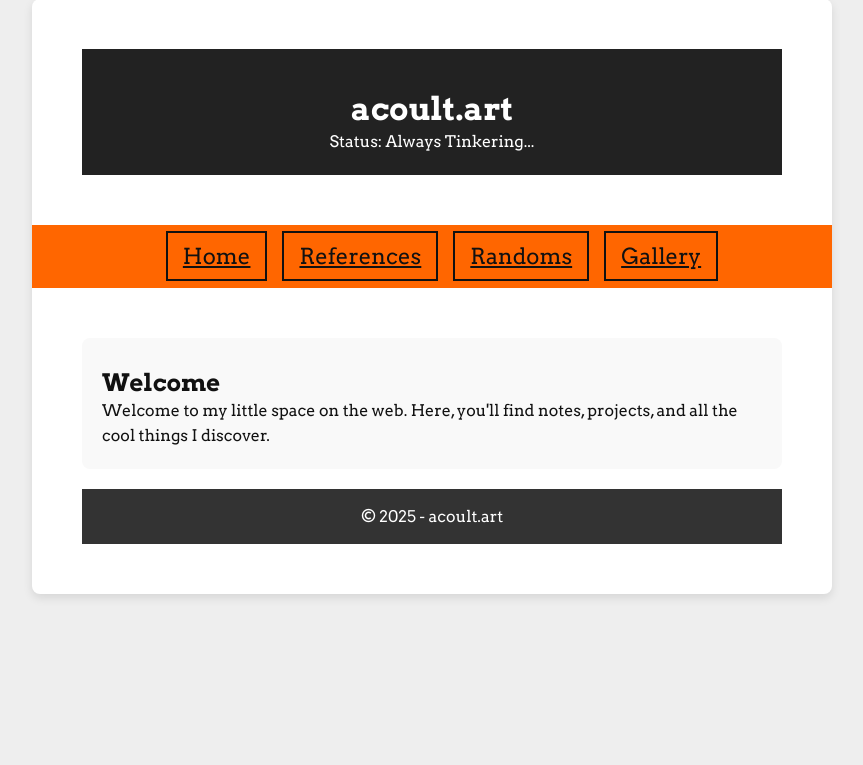
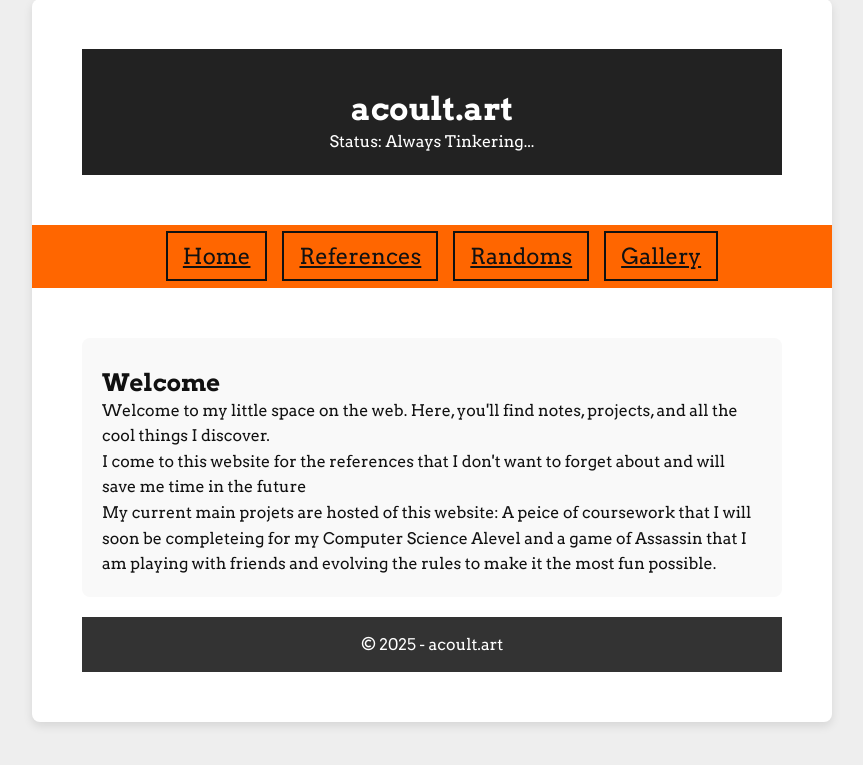
Before and after one commit to a-842/website, a Flask app: page / in a window 1280 px wide. Shown: the part 21-786 px from the top of the page, without its empty margins (208-1071 px from the left). Run offline with Flask 3, Linux system fonts and the light colour scheme; some libraries are stand-ins or nearby versions.

Commit message:
Update index.html

```diff
--- a/templates/index.html
+++ b/templates/index.html
@@ -1,10 +1,11 @@
 {% extends 'base.html' %}
 
-{% block title %}Home - My Retro Hub{% endblock %}
 
 {% block content %}
 <section>
     <h2>Welcome</h2>
     <p>Welcome to my little space on the web. Here, you'll find notes, projects, and all the cool things I discover.</p>
+    <p>I come to this website for the references that I don't want to forget about and will save me time in the future</p>
+    <p>My current main projets are hosted of this website: A peice of coursework that I will soon be completeing for my Computer Science Alevel and a game of Assassin that I am playing with friends and evolving the rules to make it the most fun possible.</p>
 </section>
 {% endblock %}
```
